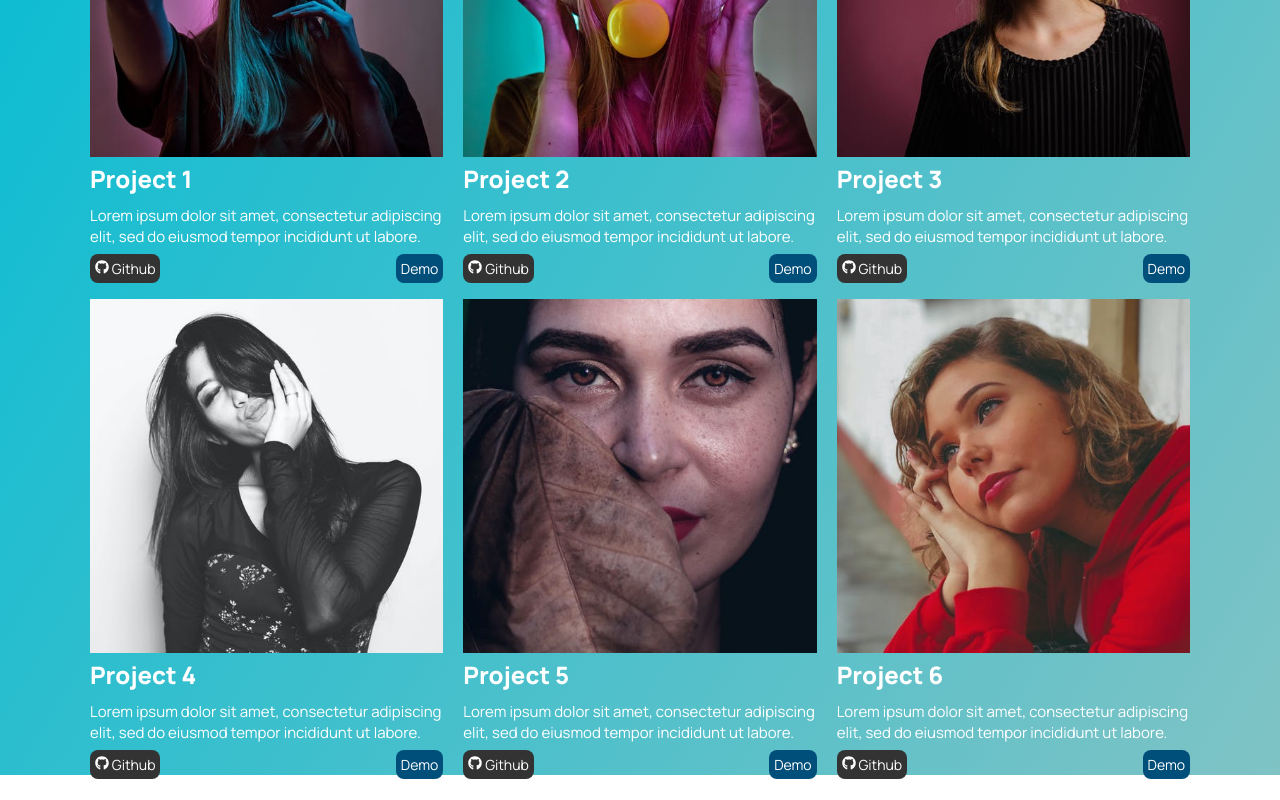
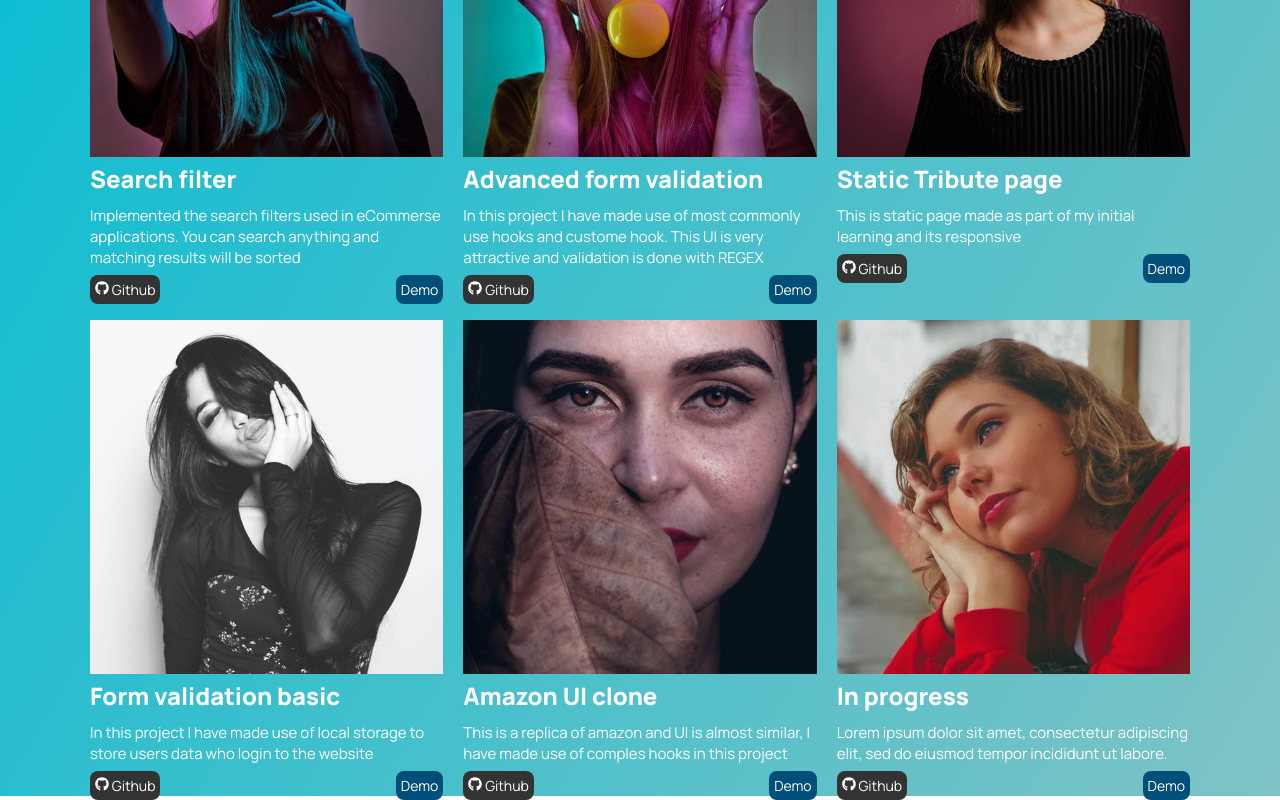
Before and after one commit to johnsus1995/Router-portfolio, a React (Create React App) app: page /projects in a window 1280 px wide. Shown: the part 329-1129 px from the top of the page. Before the commit the page ends 1108 px from the top, so only its background shows below. Built offline with nearby package versions, Linux system fonts and the light colour scheme.

Commit message:
changed project names and hosted addresses

```diff
--- a/src/data/projectsdata.js
+++ b/src/data/projectsdata.js
@@ -3,47 +3,47 @@ import {v4 as uuidv4} from 'uuid'
 export const projectsdata =[
     {
         id:uuidv4(),
-        title:"Project 1",
-        desc:"Lorem ipsum dolor sit amet, consectetur adipiscing elit, sed do eiusmod tempor incididunt ut labore.",
+        title:"Search filter",
+        desc:"Implemented the search filters used in eCommerse applications. You can search anything and matching results will be sorted",
         github:"https://github.com",
-        demo:"https://amazon.in",
+        demo:"https://react-search-filter.netlify.app/",
         image:"./images/project-1.jpeg"
     },
     {
         id:uuidv4(),
-        title:"Project 2",
-        desc:"Lorem ipsum dolor sit amet, consectetur adipiscing elit, sed do eiusmod tempor incididunt ut labore.",
+        title:"Advanced form validation",
+        desc:"In this project I have made use of most commonly use hooks and custome hook. This UI is very attractive and validation is done with REGEX",
         github:"https://github.com",
-        demo:"https://amazon.in",
+        demo:"https://form-validation-advanced.netlify.app/",
         image:"./images/project-2.jpeg"
     },
     {
         id:uuidv4(),
-        title:"Project 3",
-        desc:"Lorem ipsum dolor sit amet, consectetur adipiscing elit, sed do eiusmod tempor incididunt ut labore.",
+        title:"Static Tribute page",
+        desc:"This is static page made as part of my initial learning and its responsive",
         github:"https://github.com",
-        demo:"https://amazon.in",
+        demo:"https://johnsus1995.github.io/Tribute-page/",
         image:"./images/project-3.jpeg"
     },
     {
         id:uuidv4(),
-        title:"Project 4",
-        desc:"Lorem ipsum dolor sit amet, consectetur adipiscing elit, sed do eiusmod tempor incididunt ut labore.",
+        title:"Form validation basic",
+        desc:"In this project I have made use of local storage to store users data who login to the website",
         github:"https://github.com",
-        demo:"https://amazon.in",
+        demo:"https://form-validation-basic.web.app/",
         image:"./images/project-4.jpeg"
     },
     {
         id:uuidv4(),
-        title:"Project 5",
-        desc:"Lorem ipsum dolor sit amet, consectetur adipiscing elit, sed do eiusmod tempor incididunt ut labore.",
+        title:"Amazon UI clone",
+        desc:"This is a replica of amazon and UI is almost similar, I have made use of comples hooks in this project",
         github:"https://github.com",
-        demo:"https://amazon.in",
+        demo:"https://my-d2f06.web.app/",
         image:"./images/project-5.jpeg"
     },
     {
         id:uuidv4(),
-        title:"Project 6",
+        title:"In progress",
         desc:"Lorem ipsum dolor sit amet, consectetur adipiscing elit, sed do eiusmod tempor incididunt ut labore.",
         github:"https://github.com",
         demo:"https://amazon.in",
```
